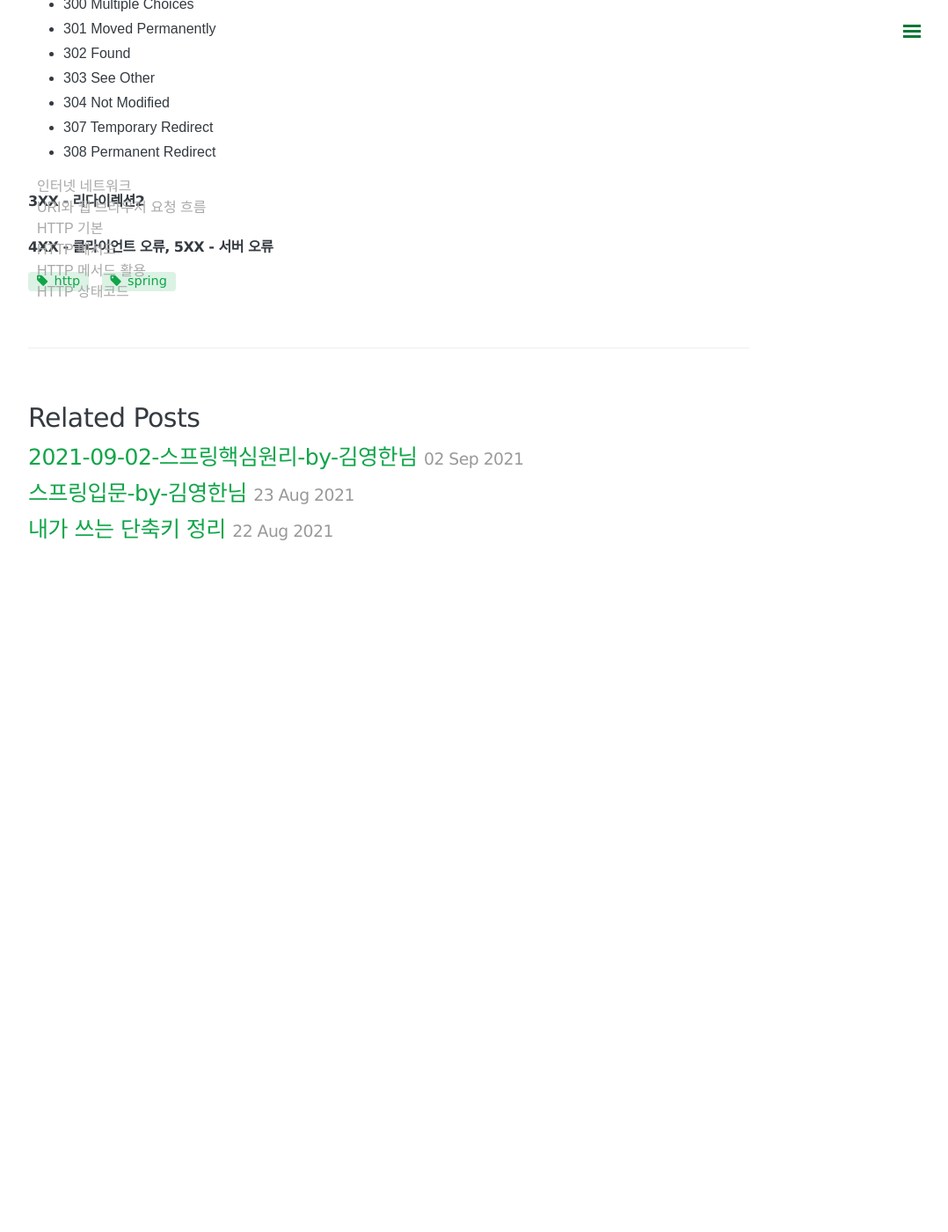
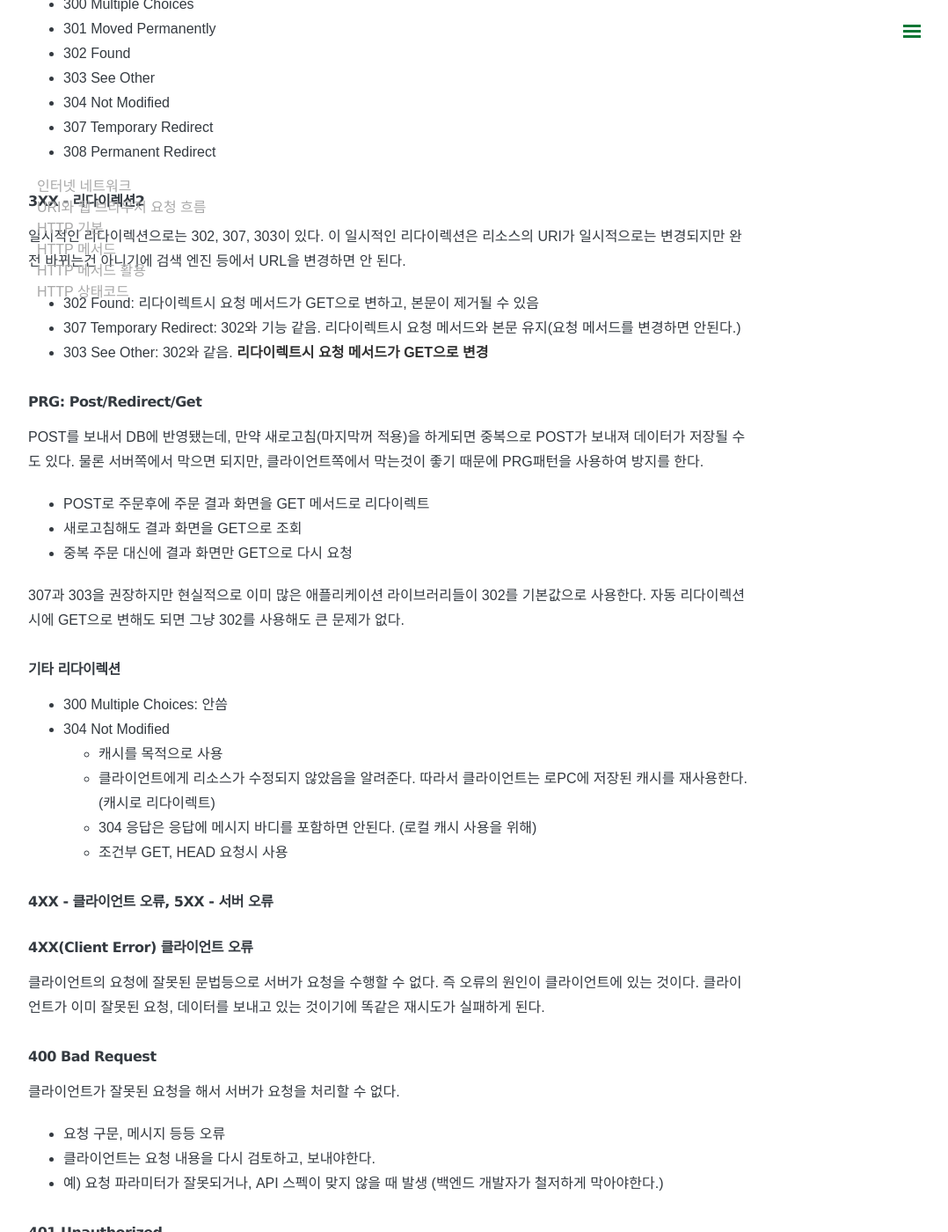
Before and after one commit to somefood/somefood.github.io, a Jekyll site: the page built from _posts/Spring/2021-09-14-HTTP-by-김영한님.md, in a window 1280 px wide and 1400 px high, scrolled down 18712 px. Shown: the whole window at 88% size, without its empty margins (198-1276 px from the left). Built offline with Jekyll 4.4.1, drawn with Linux system fonts in a browser that asks for light colours; nearby versions of some CDN libraries; comment, search, counter and statistics services are not loaded; before the commit the page ends 19390 px from its top, so only the background shows below that; some of the changed text lies outside the part shown.

Commit message:
HTTP 상태코드 정리

```diff
--- a/_posts/Spring/2021-09-14-HTTP-by-김영한님.md
+++ b/_posts/Spring/2021-09-14-HTTP-by-김영한님.md
@@ -672,4 +672,81 @@ Location: /new-event
 
 ### 3XX - 리다이렉션2
 
+일시적인 리다이렉션으로는 302, 307, 303이 있다. 이 일시적인 리다이렉션은 리소스의 URI가 일시적으로는 변경되지만 완전 바뀌는건 아니기에 검색 엔진 등에서 URL을 변경하면 안 된다.
+
+- 302 Found: 리다이렉트시 요청 메서드가 GET으로 변하고, 본문이 제거될 수 있음
+- 307 Temporary Redirect: 302와 기능 같음. 리다이렉트시 요청 메서드와 본문 유지(요청 메서드를 변경하면 안된다.)
+- 303 See Other: 302와 같음. **리다이렉트시 요청 메서드가 GET으로 변경**
+
+#### PRG: Post/Redirect/Get
+
+POST를 보내서 DB에 반영됐는데, 만약 새로고침(마지막꺼 적용)을 하게되면 중복으로 POST가 보내져 데이터가 저장될 수도 있다. 물론 서버쪽에서 막으면 되지만, 클라이언트쪽에서 막는것이 좋기 때문에 PRG패턴을 사용하여 방지를 한다.
+
+- POST로 주문후에 주문 결과 화면을 GET 메서드로 리다이렉트
+- 새로고침해도 결과 화면을 GET으로 조회
+- 중복 주문 대신에 결과 화면만 GET으로 다시 요청
+
+307과 303을 권장하지만 현실적으로 이미 많은 애플리케이션 라이브러리들이 302를 기본값으로 사용한다. 자동 리다이렉션시에 GET으로 변해도 되면 그냥 302를 사용해도 큰 문제가 없다.
+
+#### 기타 리다이렉션
+
+- 300 Multiple Choices: 안씀
+- 304 Not Modified
+  - 캐시를 목적으로 사용
+  - 클라이언트에게 리소스가 수정되지 않았음을 알려준다. 따라서 클라이언트는 로PC에 저장된 캐시를 재사용한다. (캐시로 리다이렉트)
+  - 304 응답은 응답에 메시지 바디를 포함하면 안된다. (로컬 캐시 사용을 위해)
+  - 조건부 GET, HEAD 요청시 사용
+
 ### 4XX - 클라이언트 오류, 5XX - 서버 오류
+
+#### 4XX(Client Error) 클라이언트 오류
+
+클라이언트의 요청에 잘못된 문법등으로 서버가 요청을 수행할 수 없다. 즉 오류의 원인이 클라이언트에 있는 것이다. 클라이언트가 이미 잘못된 요청, 데이터를 보내고 있는 것이기에 똑같은 재시도가 실패하게 된다.
+
+#### 400 Bad Request
+
+클라이언트가 잘못된 요청을 해서 서버가 요청을 처리할 수 없다.
+
+- 요청 구문, 메시지 등등 오류
+- 클라이언트는 요청 내용을 다시 검토하고, 보내야한다.
+- 예) 요청 파라미터가 잘못되거나, API 스펙이 맞지 않을 때 발생 (백엔드 개발자가 철저하게 막아야한다.)
+
+#### 401 Unauthorized
+
+클라이언트가 해당 리소스에 대한 인증이 필요함
+
+- 인증(Authentication)이 되지 않음
+- 401 오류 발생시 응답에 WWW-Authenticate 헤더와 함께 인증 방법을 설명
+- 인증(Authentication): 본인이 누구인지 확인, (로그인)
+- 인가(Authorization): 권한부여 (ADMIN 권한처럼 특정 리소스에 접근할 수 있는 권한, 인증이 있어야 인가가 있음)
+- 오류 메시지가 Unauthorized 이지만 인증 되지 않음 (이름이 아쉬움)
+
+#### 403 Forbidden
+
+서버가 요청을 이해했지만 승인을 거부.
+
+- 주로 인증 자격 증명은 있지만, 접근 권한이 불충분한 경우
+- 예) 어드민 등급이 아닌 사용자가 로그인은 했지만, 어드민 등급의 리소스에 접근하는 경우
+
+#### 404 Not Found
+
+요청 리소스를 찾을 수 없음
+
+- 요청 리소스가 서버에 없음
+- 또는 클라이언트가 권한이 부족한 리소스에 접근할 때 해당 리소스를 숨기고 싶을 때
+
+#### 5XX (Server Error)
+
+- 서버 문제로 오류 발생
+- 서버에 문제가 있기 때문에 재시도 하면 성공할 수도 있음(복구가 되거나 등등)
+
+#### 500 Internal Server Error
+
+서버에 문제로 오류 발생, 애매하면 500 오류
+
+#### 503 Service Unavailable
+
+서비스 이용 불가
+
+- 서버가 일시적인 과부하 또는 예정된 작업으로 잠시 요청을 처리할 수 없음
+- Retry-After 헤더 필드로 얼마뒤에 복구되는지 보낼 수도 있음
```
